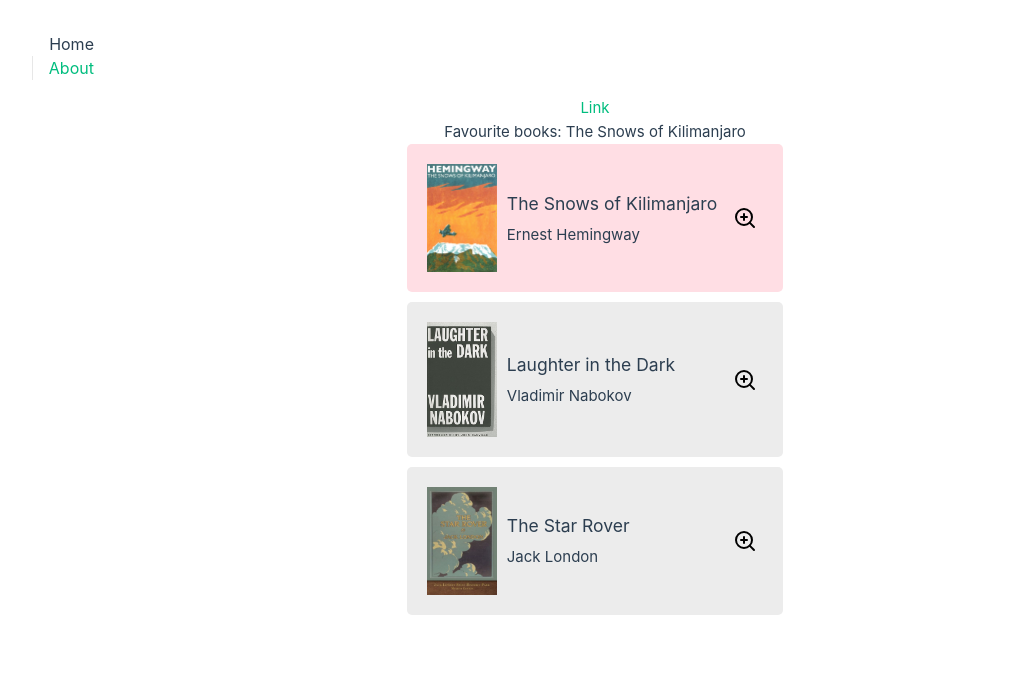
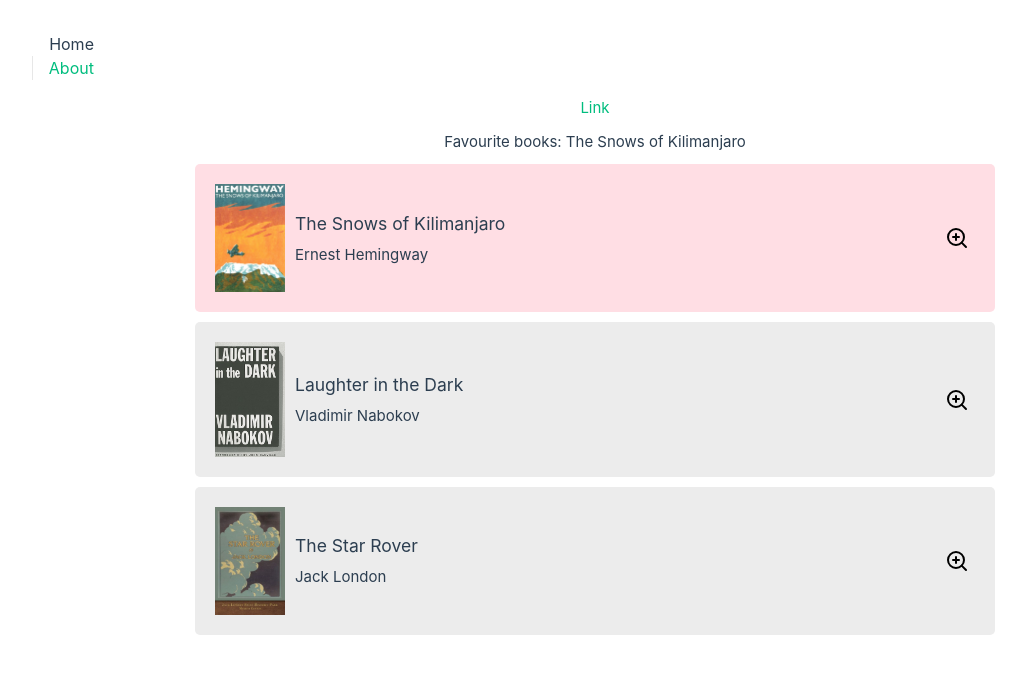
Before and after one commit to mkoroleva5/vue-intro-project, a Vue app: page / in a window 1280 px wide. Shown: the top 674 px of the page, without its empty margins (45-1071 px from the left). Built offline with nearby package versions, Linux system fonts and the light colour scheme.

Commit message:
feat: add event modifiers

```diff
--- a/src/components/BookModal.vue
+++ b/src/components/BookModal.vue
@@ -8,8 +8,8 @@ defineProps<{
 </script>
 
 <template>
-  <div class="backdrop" @click="onClose()">
-    <div class="modal" @click="(e) => e.stopPropagation()">
+  <div class="backdrop" @click.self="onClose()">
+    <div class="modal">
       <h3>{{ book?.title }}</h3>
       <p>{{ book?.author }}</p>
       <img :src="book?.img" :alt="book?.title" class="img" draggable="false" />
--- a/src/components/BooksWidget.vue
+++ b/src/components/BooksWidget.vue
@@ -42,8 +42,7 @@ const filteredBooks = computed(() =>
 
 const expandedBook = ref<Book | null>(null)
 
-const expandBook = (event: MouseEvent, book: Book) => {
-  event.stopPropagation()
+const expandBook = (book: Book) => {
   expandedBook.value = book
 }
 
@@ -72,12 +71,12 @@ const toggleFav = (book: Book) => {
           <h3>{{ book.title }}</h3>
           <p>{{ book.author }}</p>
         </div>
-        <button class="expand-button" @click="(event) => expandBook(event, book)">
+        <button class="expand-button" @click.stop="expandBook(book)">
           <img :src="zoomIcon" alt="Zoom in" />
         </button>
       </li>
     </ul>
-    <BookModal v-show="expandedBook" :book="expandedBook" :onClose="handleModalClose" />
+    <BookModal v-if="expandedBook" :book="expandedBook" :onClose="handleModalClose" />
   </div>
 </template>
 
@@ -88,9 +87,12 @@ const toggleFav = (book: Book) => {
   display: flex;
   flex-direction: column;
   align-items: center;
+  gap: 10px;
 }
 
 .list {
+  width: 100%;
+  max-width: 800px;
   display: flex;
   flex-direction: column;
   gap: 10px;
```
